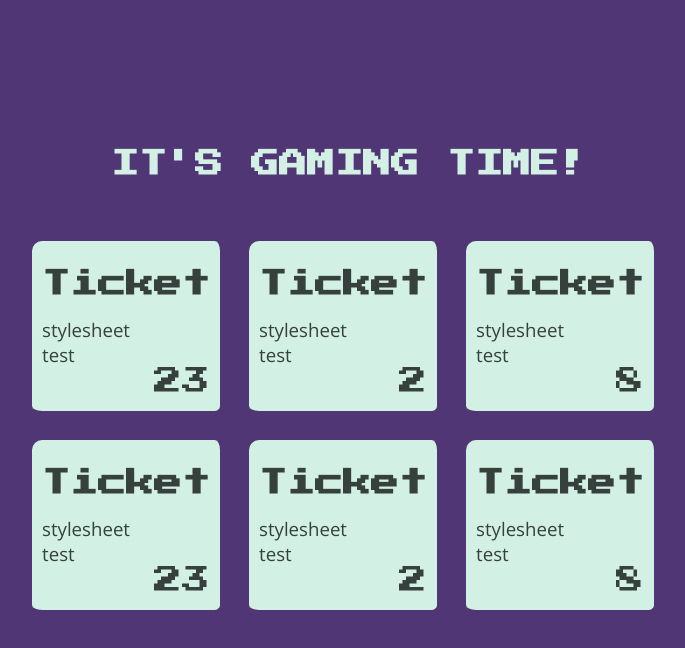
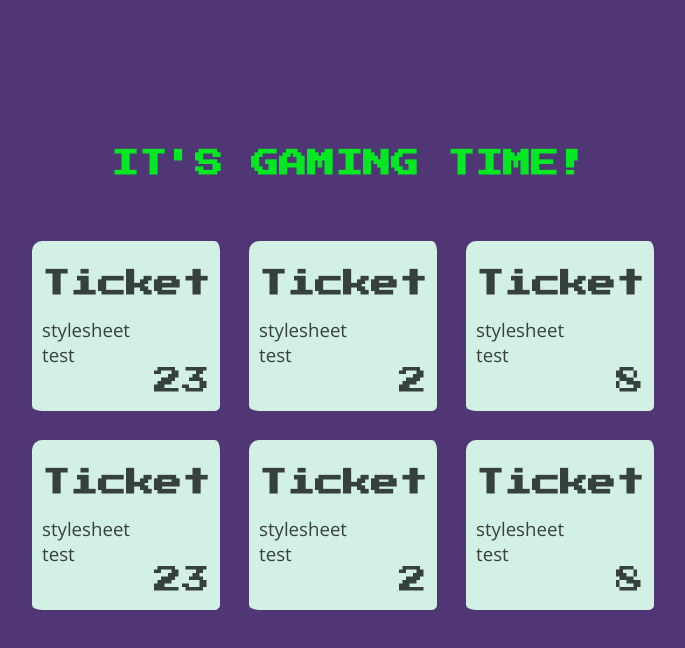
Before and after one commit to elsgard/gamifytime, a plain HTML site: page index.html in a window 1280 px wide. Shown: the whole page, without its empty margins (229-914 px from the left). Drawn offline with nearby package versions, Linux system fonts and the light colour scheme.

Commit message:
changed some colors

```diff
--- a/css/style.css
+++ b/css/style.css
@@ -24,6 +24,7 @@ html *
 {
      width: 600px;
      margin: 50 auto;
+     color: #04E824;
 }
 
 .ticket *
```
Also changed, not shown: js/index.js (line endings or trailing spaces).
